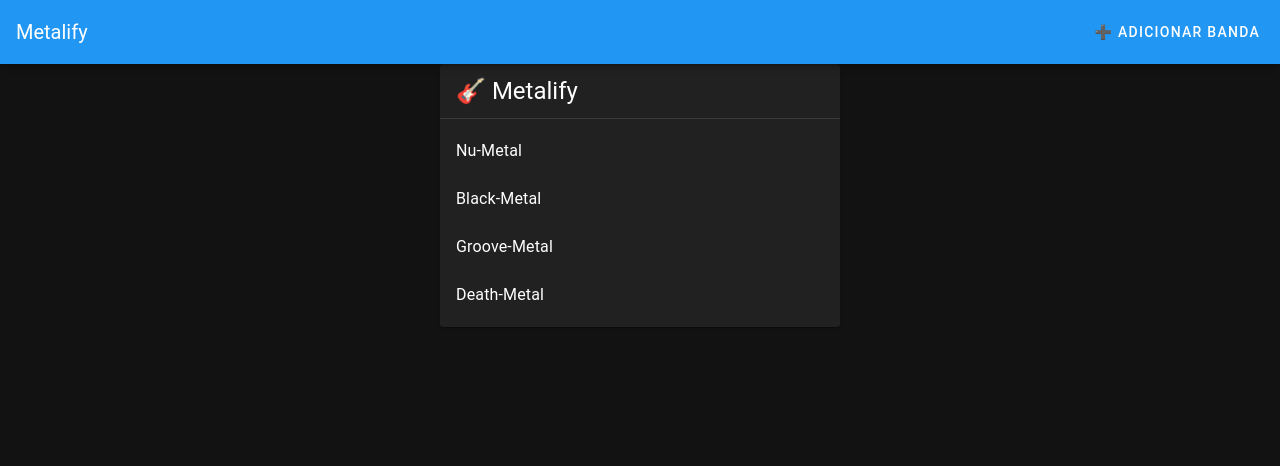
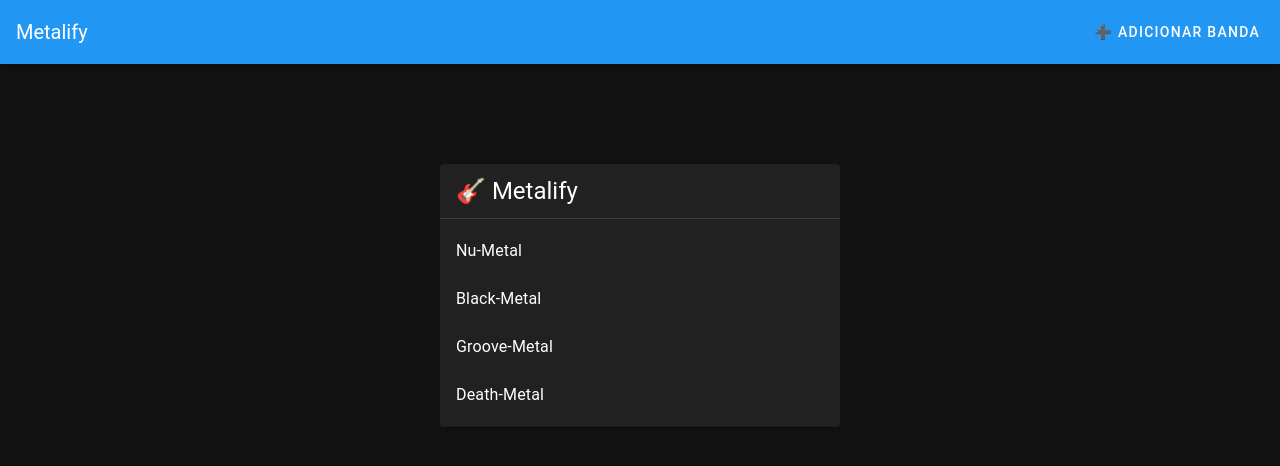
Before and after one commit to tskxz/metalify, a Nuxt app: page / in a window 1280 px wide. Shown: the top 466 px of the page. Built offline with nearby package versions, Linux system fonts and the light colour scheme.

Commit message:
style: add margin to box list

```diff
--- a/pages/index.vue
+++ b/pages/index.vue
@@ -16,7 +16,7 @@ const goToGenre = (route) => {
 </script>
 
 <template>
-    <v-card class="mx-auto" max-width="400">
+    <v-card class="mx-auto" max-width="400" style="margin: 100px;">
         <v-card-title class="text-h5">🎸 Metalify</v-card-title>
         <v-divider></v-divider>
         <v-list>
@@ -25,6 +25,7 @@ const goToGenre = (route) => {
                 :key="item.route"
                 @click="goToGenre(item.route)"
                 class="cursor-pointer"
+
             >
                 <v-list-item-title>{{ item.title }}</v-list-item-title>
             </v-list-item>
```
